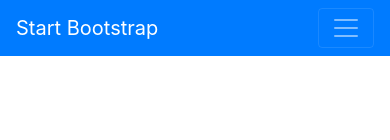
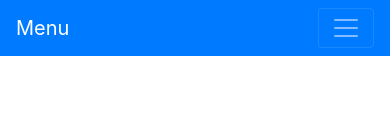
Before and after one commit to kylejphillips88/kylejphillips88.github.io, a website with bundled scripts: page index.html in a window 390 px wide. Shown: the top 140 px of the page. Built offline with nearby package versions, Linux system fonts and the light colour scheme; a web font is replaced by a local one.

Commit message:
Update index.html

```diff
--- a/index.html
+++ b/index.html
@@ -8,7 +8,7 @@
     <meta name="description" content="">
     <meta name="author" content="">
 
-    <title>Resume - Start Bootstrap Theme</title>
+    <title>Kyle Phillips Resume</title>
 
     <!-- Bootstrap core CSS -->
     <link href="vendor/bootstrap/css/bootstrap.min.css" rel="stylesheet">
@@ -29,7 +29,7 @@
 
     <nav class="navbar navbar-expand-lg navbar-dark bg-primary fixed-top" id="sideNav">
       <a class="navbar-brand js-scroll-trigger" href="#page-top">
-        <span class="d-block d-lg-none">Start Bootstrap</span>
+        <span class="d-block d-lg-none">Menu</span>
         <span class="d-none d-lg-block">
           <img class="img-fluid img-profile rounded-circle mx-auto mb-2" src="img/portfolioImage.jpg" alt="">
         </span>
```
